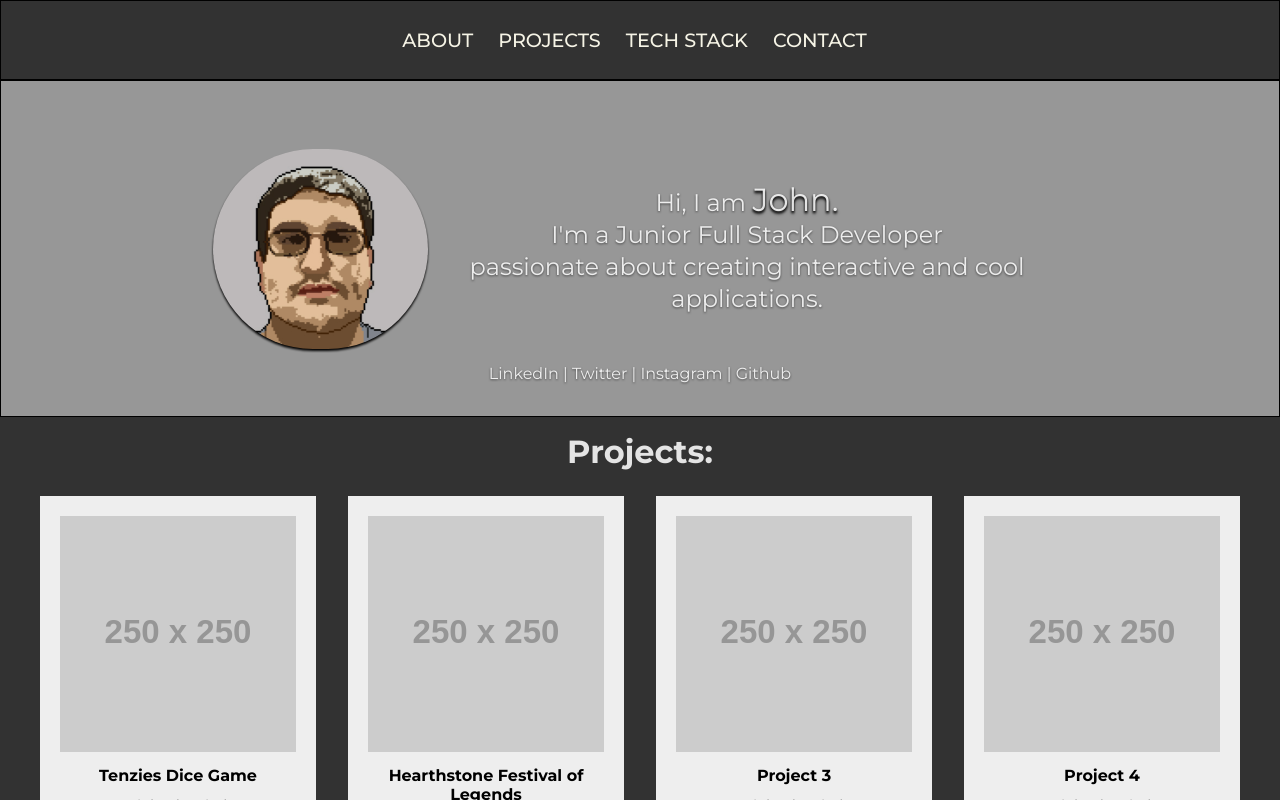
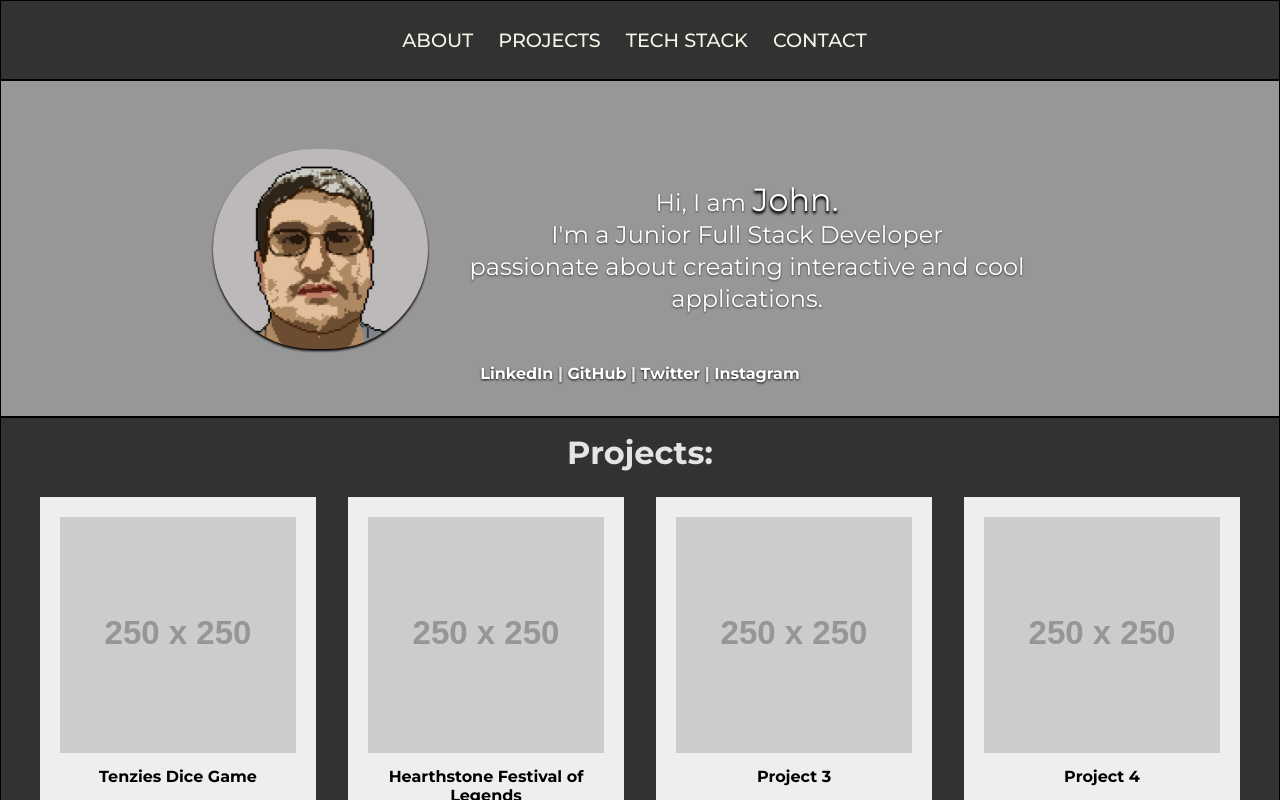
Before and after one commit to ondairos/portfolio, a React (Vite) app: page / in a window 1280 px wide. Shown: the top 800 px of the page. Built offline with nearby package versions, Linux system fonts and the light colour scheme.

Commit message:
finished about

```diff
--- a/src/App.css
+++ b/src/App.css
@@ -92,6 +92,11 @@
   filter: drop-shadow(0px 2px 1px black);
 }
 
+.section1_pic:hover {
+  transform: scale(1.1);
+  transition: 0.3s ease-out;
+}
+
 .section_name_span {
   font-size: xx-large;
   border-radius: 6px;
@@ -99,6 +104,7 @@
 }
 .section1_text {
   font-size: x-large;
+  color: #ffffff;
   filter: drop-shadow(0px 1px 1px rgba(0, 0, 0, 0.6));
   line-height: 24pt;
   width: 50%;
@@ -111,7 +117,34 @@
 }
 
 .section1_socials_l {
-  filter: drop-shadow(0px 1px 1px rgba(0, 0, 0, 0.6));
+  font-size: 1rem;
+  font-weight: bold;
+  filter: drop-shadow(0px 1px 1px rgba(0, 0, 0, 0.9));
+}
+.section1_socials_l a {
+  color: #ffffff;
+  text-decoration: none;
+}
+
+.section1_linkedin:hover {
+  transform: scale(1.2);
+  transition: ease-in 0.2s;
+  color: #3081d2;
+}
+
+.section1_twitter:hover {
+  color: #1d9bf0;
+  transition: ease-in 0.2s;
+}
+
+.section1_instagram:hover {
+  color: #e1306c;
+  transition: ease-in 0.2s;
+}
+
+.section1_github:hover {
+  color: #000000;
+  transition: ease-in 0.2s;
 }
 
 @media only screen and (max-width: 450px) {
@@ -143,6 +176,7 @@
   width: 100%;
   height: auto;
   background-color: rgb(50, 50, 50);
+  border: 1px black solid;
 }
 .sect2_container {
   display: flex;
@@ -196,6 +230,7 @@
   width: 100%;
   height: 650px;
   background-color: rgb(151, 151, 151);
+  border: 1px black solid;
 }
 
 /* SECTION 3 TECH STACK END */
@@ -207,6 +242,7 @@
   width: 100%;
   height: 650px;
   background-color: rgb(50, 50, 50);
+  border: 1px black solid;
 }
 /* SECTION 4 CONTACT END */
 .footer {
@@ -217,4 +253,5 @@
   display: flex;
   align-items: center;
   justify-content: center;
+  border: 1px black solid;
 }
--- a/src/components/About.tsx
+++ b/src/components/About.tsx
@@ -15,7 +15,27 @@ const About = () => {
       </div>
       <div className="section1_socials">
         <p className="section1_socials_l">
-          LinkedIn | Twitter | Instagram | Github
+          <a
+            href="https://www.linkedin.com/in/ioannis-kantiloros-2438b6153/"
+            className="section1_linkedin"
+          >
+            LinkedIn
+          </a>{" "}
+          |{" "}
+          <a href="https://github.com/ondairos" className="section1_github">
+            GitHub
+          </a>{" "}
+          |{" "}
+          <a href="https://twitter.com/Ondairos" className="section1_twitter">
+            Twitter
+          </a>{" "}
+          |{" "}
+          <a
+            href="https://www.instagram.com/giannis_kanti/"
+            className="section1_instagram"
+          >
+            Instagram
+          </a>
         </p>
       </div>
     </div>
```
